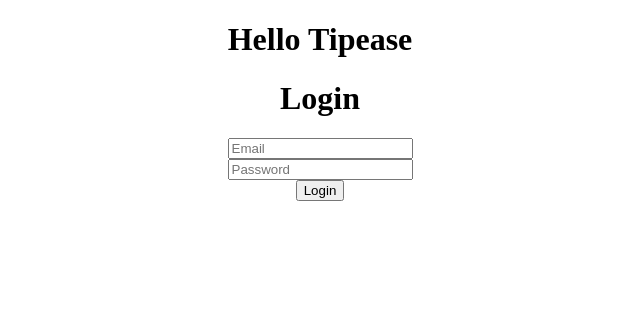
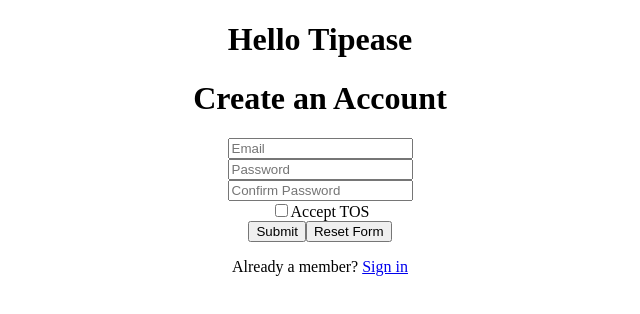
Before and after one commit to bw-tipsease-aug2019/frontend, a React (Create React App) app in the folder tipease/: page / in a window 1280 px wide. Shown: the top 314 px of the page, without its empty margins (320-960 px from the left). Built offline with nearby package versions, Linux system fonts and the light colour scheme.

Commit message:
update with moses

```diff
--- a/tipease/src/App.js
+++ b/tipease/src/App.js
@@ -1,15 +1,24 @@
 import React from 'react';
 import { Route } from 'react-router-dom';
-import LoginForm from './components/forms/Login'
+
 import './App.css';
+
+import Login from "./components/forms/Login";
+import CreateAccountPage from './components/CreateAccountPage'
+import TipperPage from "./components/Tipper/TipperPage";
+// import Worker from "./components/serviceWorker/worker";
+
 
 function App() {
   return (
     <div className="App">
 
       <h1>Hello Tipease</h1>
-      <LoginForm />
-      </div>
+      <Route exact path="/" component={CreateAccountPage}/>
+      <Route path="/protected/" component={Login} />
+      <Route path="/tipper" component={TipperPage}/>
+
+    </div>
   );
 }
 
--- /dev/null
+++ b/tipease/src/components/CreateAccountPage.jsx
@@ -0,0 +1,13 @@
+
+import React from 'react'
+import CreateAccountForm from './forms/CreateAccount'
+import { Link } from 'react-router-dom'
+
+export default function CreateAccountPage() {
+    return (
+        <div className="create-account-page">
+            <CreateAccountForm />
+            <p>Already a member? <Link to='/protected'>Sign in</Link></p>
+        </div>
+    )
+}
--- /dev/null
+++ b/tipease/src/components/Tipper/TipCard.jsx
@@ -0,0 +1,7 @@
+import React from 'react'
+
+export default function TipCard () {
+    return (
+        <div className="tip-card">Tipper Card</div>
+    )
+}
--- /dev/null
+++ b/tipease/src/components/Tipper/TipList.jsx
@@ -0,0 +1,16 @@
+import React from 'react'
+import TipCard from './TipCard'
+
+export default function TipList(props) {
+    return (
+        <div className="tip-list">
+            {/* props.tips.map() */}
+            <TipCard />
+            <TipCard />
+            <TipCard />
+            <TipCard />
+            <TipCard />
+            <TipCard />
+        </div>
+    )
+}
--- /dev/null
+++ b/tipease/src/components/Tipper/TipperPage.jsx
@@ -0,0 +1,15 @@
+import React from "react";
+import { Route } from 'react-router-dom'
+import TipList from './TipList'
+
+const TipperPage = () => {
+    return (
+        <div>
+            <h1>Tipper Page</h1>
+            {/* <TipList tips={} /> */}
+            <Route path="/worker/tips"/>
+        </div>
+    )
+}
+
+export default TipperPage;
--- a/tipease/src/components/forms/CreateAccount.jsx
+++ b/tipease/src/components/forms/CreateAccount.jsx
@@ -1,56 +1,93 @@
 import React from "react";
+import {connect} from 'react-redux';
 import { withFormik, Form, Field } from "formik";
 import * as Yup from "yup";
+import { doCreateAccount } from '../../store/actions/authActions'
 import { Redirect } from "react-router-dom";
-import { connect } from "react-redux";
-import {doCreateAccount} from '../../store/actions/authActions'
-function CreateAccountForm({ values, errors, touched }) {
+
+
+function RegFrm({ values, errors, touched }) {
   return (
-    <Form>
-      <Field name="name" type="text" placeholder="full name" />
-      <Field name="email" type="email" placeholder="email" />
-      <Field name="password" type="password" placeholder="password" />
-      <Field name="gender" component="select" placeholder="gender">
-        <option value="male">Male</option>
-        <option value="female">Female</option>
-        <option value="other">Other</option>
-      </Field>
-      <button type="submit">Submit</button>
+    <div className="form-card">
+    <h1>Create an Account</h1>
+      <Form className="ui form">
+        <div className="field">
+            {touched.email && errors.email && <p>{errors.email}</p>}
+            <Field type="email" name="email" placeholder="Email" />
+        </div>
+        <div className="field">
+            {touched.password && errors.password && <p>{errors.password}</p>}
+            <Field type="password" name="password" placeholder="Password" />
+        </div>
+        <div className="field">
+            {touched.cPassword && errors.cPassword && <p>{errors.cPassword}</p>}
+            <Field
+              type="password"
+              name="cPassword"
+              placeholder="Confirm Password"
+            />
+        </div>
+        <div className="field">
+          <label htmlFor="tos">
+            {touched.tos && errors.tos && <p>{errors.tos}</p>}
+            <Field type="checkbox" name="tos" checked={values.tos} />
+            Accept TOS
+          </label>
+        </div>
+        {/* disabled={isSubmitting}  ***Removed from submit button for testing***/}
+        <button className="ui button" type="submit">
+          Submit
+        </button>
+        <button className="ui button" type="reset">
+          Reset Form
+        </button>
       </Form>
+    </div>
   );
 }
 
-const FormikCreateAccountForm = withFormik({
-  mapPropsToValues({ name, email, password, gender }) {
+
+
+const RegistrationForm = withFormik({
+  mapPropsToValues({
+    email,
+    password,
+    cPassword,
+    tos
+  }) {
     return {
-      name: name || "",
       email: email || "",
       password: password || "",
-      gender: gender || "male"
+      cPassword: cPassword || "",
+      tos: tos || false
     };
   },
-
-  validationSchema() {
-    Yup.object.shape({
-      name: Yup.string().required(),
+  validationSchema: Yup.object().shape({
+    firstName: Yup.string().required("is required"),
+    lastName: Yup.string().required("is required"),
     email: Yup.string()
-        .email()
-        .required(),
+      .email("is not valid")
+      .required("is required"),
     password: Yup.string()
-        .min(6, "Your password must contain at least 6 characters")
-        .required(),
-      gender: Yup.mixed().oneOf(["male", "female", "other"])
-    });
-  },
+      .min(8, "Password must be 8 characters or longer")
+      .required("is required"),
+    cPassword: Yup.string().oneOf(
+      [Yup.ref("password"), null],
+      "Passwords must match!"
+    )
+  }),
 
 handleSubmit(values, formikBag) {
+  if (values.tos === false) {
+    formikBag.setErrors({ tos: "Please Accept the Terms of Service" });
+  } else {
   formikBag.props.doCreateAccount(values).then(() => {
     // resetForm();
     return <Redirect to="/" />;
   });
-  }
-})(CreateAccountForm);
+}}
+})(RegFrm);
 
-export default connect (
-  null,
-  {doCreateAccount})(FormikCreateAccountForm);
+
+
+export default connect(null, {doCreateAccount})(RegistrationForm);
--- a/tipease/src/components/forms/Login.jsx
+++ b/tipease/src/components/forms/Login.jsx
@@ -3,6 +3,7 @@ import { connect } from "react-redux";
 import { withFormik, Form, Field } from "formik";
 import * as Yup from "yup";
 import { doSignIn } from "../../store/actions/authActions";
+import { Redirect } from "react-router-dom";
 
 function LogFrm({ errors, touched }) {
   const token = localStorage.getItem("token");
@@ -42,9 +43,9 @@ const LoginForm = withFormik({
   }),
 
   handleSubmit(values, formikBag) {
-    // console.log(formikBag);
     formikBag.props.doSignIn(values).then(() => {
-      formikBag.props.history.push("/protected");
+      // resetForm();
+      return <Redirect to="/" />;
     });
   }
 })(LogFrm);
```
Lines whose indentation alone changed are shown as unchanged.
